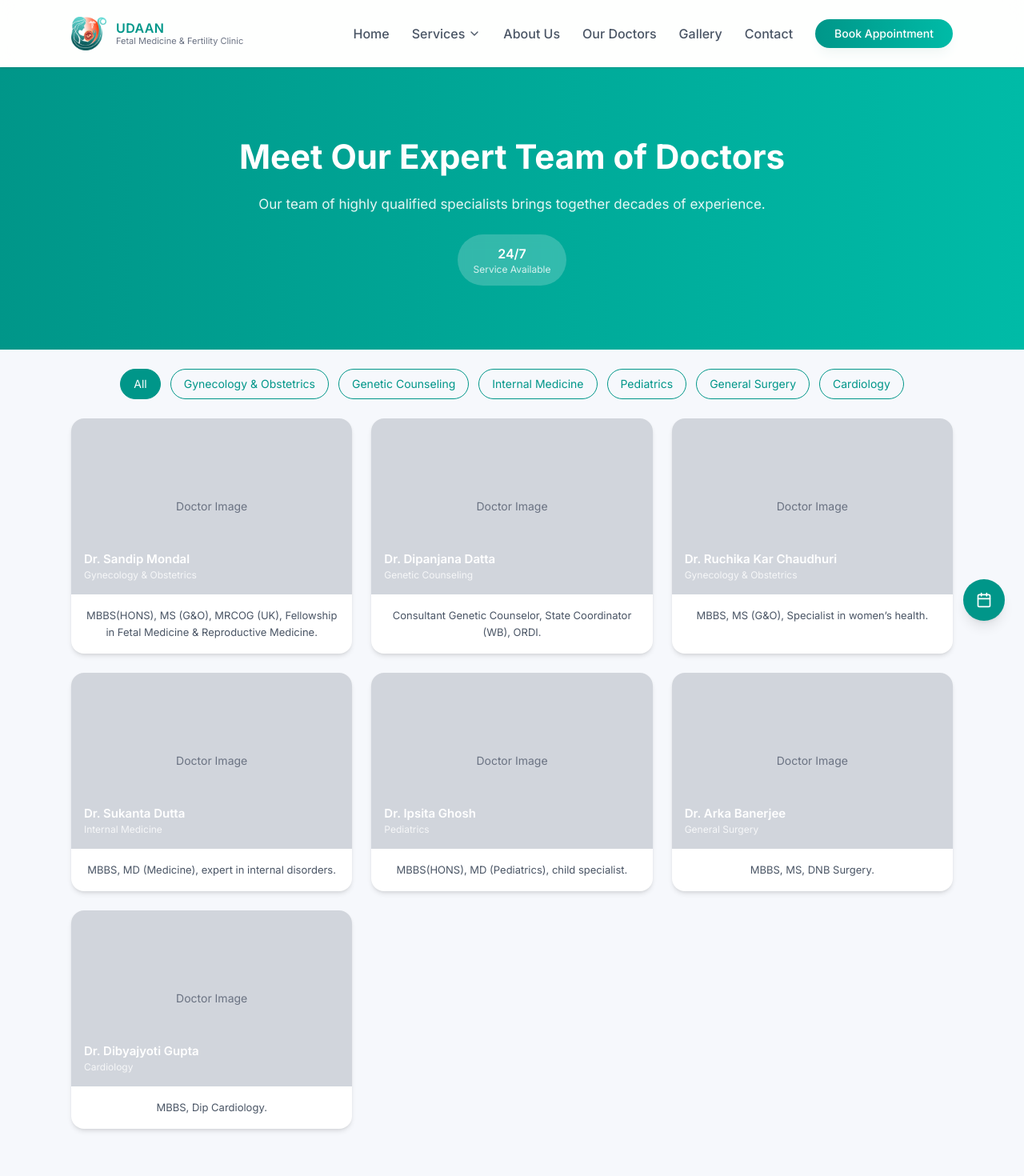
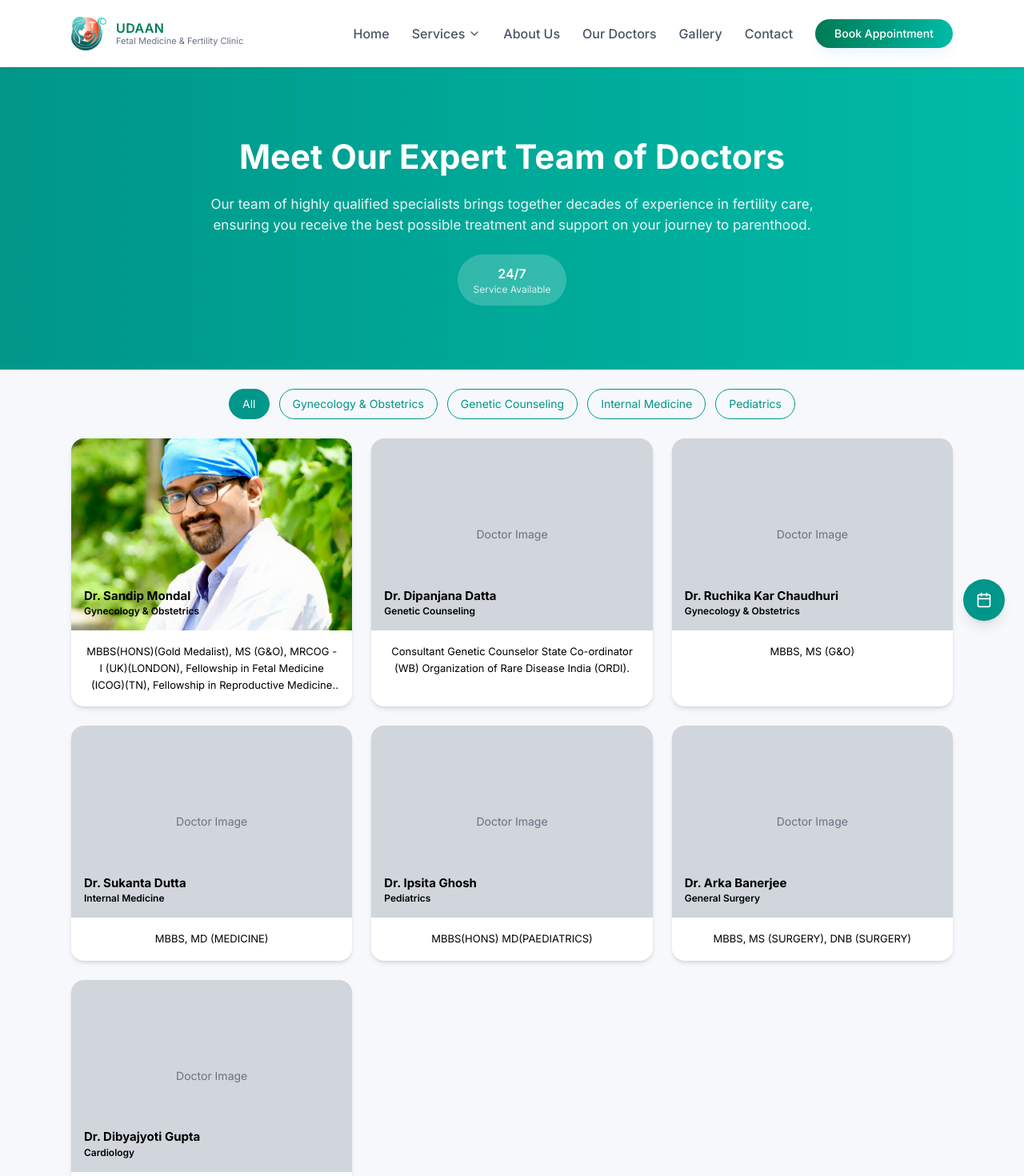
Before and after one commit to ananyaverma23/Udaan, a React (Vite) app: page /doctors in a window 1280 px wide. Shown: the top 1470 px of the page at 80% size. Built offline with nearby package versions, Linux system fonts and the light colour scheme.

Commit message:
Improvised UI

```diff
--- a/src/components/Hero.jsx
+++ b/src/components/Hero.jsx
@@ -1,7 +1,14 @@
 import Container from "./Container";
+import { Heart, Sparkles, Stethoscope } from "lucide-react";
 import { Link } from "react-router-dom";
 
 export default function Hero() {
+  const stats = [
+    { icon: Heart, value: "50+", label: "Happy Families" },
+    { icon: Sparkles, value: "50%", label: "Success Rate" },
+    { icon: Stethoscope, value: "7+", label: "Expert Doctors" },
+  ];
+
   return (
     <div
       className="relative text-white overflow-hidden"
@@ -40,6 +47,22 @@ export default function Hero() {
               specialists dedicated to helping you achieve your dream of parenthood.
             </p>
 
+            {/* STATS */}
+            <div className="flex flex-col sm:flex-row justify-between items-start sm:items-center gap-6 px-4 py-6 mb-4">
+              {stats.map((item, index) => {
+                const Icon = item.icon;
+                return (
+                  <div key={index} className="flex items-center gap-3 text-white">
+                    <Icon className="w-10 h-10 opacity-90 bg-white/20 rounded-lg p-2" />
+                    <div>
+                      <h3 className="text-lg font-semibold">{item.value}</h3>
+                      <p className="text-sm opacity-80">{item.label}</p>
+                    </div>
+                  </div>
+                );
+              })}
+            </div>
+
             <div className="flex flex-col sm:flex-row gap-3 sm:gap-4 justify-center">
               <Link to="/appointment">
                 <button className="w-full sm:w-auto bg-white text-teal-600 px-6 py-3 rounded-full text-xs sm:text-sm font-semibold hover:bg-gray-100 transition">
--- a/src/components/Navbar.jsx
+++ b/src/components/Navbar.jsx
@@ -97,28 +97,28 @@ export default function Navbar() {
           <Link to="/" className="flex items-center gap-3">
             <img src={UdaanLogo} alt="Udaan logo" className="w-10 h-10 sm:w-11 sm:h-11 object-contain" />
             <div className="leading-tight">
-              <p className="text-teal-600 font-semibold tracking-wide">UDAAN</p>
+              <p className="text-emerald-700 font-semibold tracking-wide">UDAAN</p>
               <p className="text-[11px] text-gray-500">Fetal Medicine & Fertility Clinic</p>
             </div>
           </Link>
 
           {/* DESKTOP MENU */}
           <div className="hidden md:flex items-center gap-7 text-[16px] text-gray-600 font-medium">
-            <Link to="/" className="hover:text-teal-600 transition">Home</Link>
+            <Link to="/" className="hover:text-emerald-600 transition">Home</Link>
             <div ref={servicesRef} className="relative">
-              <button onClick={() => setShowServices(!showServices)} className="flex items-center gap-1 hover:text-teal-600 transition">
+              <button onClick={() => setShowServices(!showServices)} className="flex items-center gap-1 hover:text-emerald-600 transition">
                 Services <ChevronDown size={16} className={showServices ? "rotate-180" : ""} />
               </button>
               {showServices && <div className="absolute top-12 left-0 z-50"><ServicesDropdown /></div>}
             </div>
-            <Link to="/about" className="hover:text-teal-600 transition">About Us</Link>
-            <Link to="/doctors" className="hover:text-teal-600 transition">Our Doctors</Link>
-            <Link to="/gallery" className="hover:text-teal-600 transition">Gallery</Link>
-            <Link to="/contact" className="hover:text-teal-600 transition">Contact</Link>
+            <Link to="/about" className="hover:text-emerald-600 transition">About Us</Link>
+            <Link to="/doctors" className="hover:text-emerald-600 transition">Our Doctors</Link>
+            <Link to="/gallery" className="hover:text-emerald-600 transition">Gallery</Link>
+            <Link to="/contact" className="hover:text-emerald-600 transition">Contact</Link>
 
             {/* Redirects to the internal Appointment Page */}
             <Link to="/appointment">
-              <button className="bg-gradient-to-r from-teal-600 to-teal-500 text-white px-6 py-2 rounded-full text-sm hover:scale-105 transition shadow-lg shadow-[#F0F7F4]">
+              <button className="bg-gradient-to-r from-emerald-700 to-teal-500 text-white px-6 py-2 rounded-full text-sm hover:scale-105 transition shadow-lg shadow-blue-50">
                 Book Appointment
               </button>
             </Link>
@@ -141,10 +141,10 @@ export default function Navbar() {
                 onClick={() => setIsServicesOpen(!isServicesOpen)}
                 className="flex justify-between items-center cursor-pointer mb-2"
               >
-                <p className={`${mobileTextStyle} transition-colors ${isServicesOpen ? "text-teal-600" : ""}`}>
+                <p className={`${mobileTextStyle} transition-colors ${isServicesOpen ? "text-blue-600" : ""}`}>
                   Our Services
                 </p>
-                {isServicesOpen ? <Minus size={18} className="text-teal-600" /> : <Plus size={18} className="text-gray-400" />}
+                {isServicesOpen ? <Minus size={18} className="text-blue-600" /> : <Plus size={18} className="text-gray-400" />}
               </div>
 
               {isServicesOpen && (
@@ -155,11 +155,11 @@ export default function Navbar() {
                         onClick={() => setMobileLevel1(mobileLevel1 === item.name ? null : item.name)}
                         className="flex justify-between items-center cursor-pointer"
                       >
-                        <span className={`${mobileTextStyle} transition-colors ${mobileLevel1 === item.name ? "text-teal-600" : ""}`}>
+                        <span className={`${mobileTextStyle} transition-colors ${mobileLevel1 === item.name ? "text-blue-600" : ""}`}>
                           {item.name}
                         </span>
                         {item.subItems ? (
-                          mobileLevel1 === item.name ? <Minus size={18} className="text-teal-600" /> : <Plus size={18} className="text-gray-400" />
+                          mobileLevel1 === item.name ? <Minus size={18} className="text-blue-600" /> : <Plus size={18} className="text-gray-400" />
                         ) : (
                           <Link to={item.path || "/"} onClick={() => setIsOpen(false)} className="text-gray-500 hover:text-blue-500">Visit</Link>
                         )}
@@ -212,7 +212,7 @@ export default function Navbar() {
 
             {/* Redirects to the internal Appointment Page */}
             <Link to="/appointment" onClick={() => setIsOpen(false)} className="mt-2">
-              <button className="w-full bg-gradient-to-r from-teal-600 to-teal-500 text-white py-4 rounded-xl font-bold shadow-lg">
+              <button className="w-full bg-gradient-to-r from-emerald-700 to-teal-500 text-white py-4 rounded-xl font-bold shadow-lg">
                 Book Appointment
               </button>
             </Link>
--- a/src/components/Stats.jsx
+++ b/src/components/Stats.jsx
@@ -2,7 +2,7 @@ import Container from "./Container";
 
 export default function Stats() {
   return (
-    <div className="bg-white border-b">
+      <div className="bg-white border-b border-[#cb6d5e] transition-all duration-300 hover:shadow-[0_2px_0_0_#cb6d5e]">
       <Container>
         <div className="text-center py-8">
 
--- a/src/pages/Doctors.jsx
+++ b/src/pages/Doctors.jsx
@@ -1,4 +1,5 @@
 import { useState } from "react";
+import { Link } from "react-router-dom";
 import Container from "../components/Container";
 import { Calendar } from "lucide-react";
 
@@ -9,38 +10,38 @@ export default function Doctors() {
     {
       name: "Dr. Sandip Mondal",
       dept: "Gynecology & Obstetrics",
-      desc: "MBBS(HONS), MS (G&O), MRCOG (UK), Fellowship in Fetal Medicine & Reproductive Medicine.",
-      // img: doc1
+      desc: "MBBS(HONS)(Gold Medalist), MS (G&O), MRCOG - I (UK)(LONDON), Fellowship in Fetal Medicine (ICOG)(TN), Fellowship in Reproductive Medicine (NOVA-WINGS IVF, AHMEDABAD), Fellowship in Advanced Laproscopic Surgery (FALS)",
+      img: "/Sandip Mondal.jpeg",
     },
     {
       name: "Dr. Dipanjana Datta",
       dept: "Genetic Counseling",
-      desc: "Consultant Genetic Counselor, State Coordinator (WB), ORDI.",
+      desc: "Consultant Genetic Counselor State Co-ordinator (WB) Organization of Rare Disease India (ORDI).",
     },
     {
       name: "Dr. Ruchika Kar Chaudhuri",
       dept: "Gynecology & Obstetrics",
-      desc: "MBBS, MS (G&O), Specialist in women’s health.",
+      desc: "MBBS, MS (G&O)",
     },
     {
       name: "Dr. Sukanta Dutta",
       dept: "Internal Medicine",
-      desc: "MBBS, MD (Medicine), expert in internal disorders.",
+      desc: "MBBS, MD (MEDICINE)",
     },
     {
       name: "Dr. Ipsita Ghosh",
       dept: "Pediatrics",
-      desc: "MBBS(HONS), MD (Pediatrics), child specialist.",
+      desc: "MBBS(HONS) MD(PAEDIATRICS)",
     },
     {
       name: "Dr. Arka Banerjee",
       dept: "General Surgery",
-      desc: "MBBS, MS, DNB Surgery.",
+      desc: "MBBS, MS (SURGERY), DNB (SURGERY)",
     },
     {
       name: "Dr. Dibyajyoti Gupta",
       dept: "Cardiology",
-      desc: "MBBS, Dip Cardiology.",
+      desc: "MBBS, Dip Cardiology (PGDCC)",
     },
   ];
 
@@ -50,8 +51,6 @@ export default function Doctors() {
     "Genetic Counseling",
     "Internal Medicine",
     "Pediatrics",
-    "General Surgery",
-    "Cardiology",
   ];
 
   const filtered =
@@ -72,7 +71,7 @@ export default function Doctors() {
             </h1>
 
             <p className="text-white/90 text-[14px] md:text-[17px] mb-6">
-              Our team of highly qualified specialists brings together decades of experience.
+              Our team of highly qualified specialists brings together decades of experience in fertility care, ensuring you receive the best possible treatment and support on your journey to parenthood.
             </p>
 
             <div className="inline-block bg-white/20 px-5 py-3 rounded-full backdrop-blur">
@@ -121,44 +120,46 @@ export default function Doctors() {
               >
 
                 {/* IMAGE */}
-                <div className="h-[220px] relative overflow-hidden">
+                <div className="relative h-[240px] overflow-hidden bg-slate-100">
 
-                  {/* PLACEHOLDER */}
-                  <div className="h-full w-full bg-gray-300 flex items-center justify-center text-gray-500 text-sm">
-                    Doctor Image
-                  </div>
-
-                  {/* USE THIS WHEN ADDING REAL IMAGE */}
-                  {/*
-                  <img
-                    src={doc.img}
-                    alt={doc.name}
-                    className="h-full w-full object-cover transition duration-500 group-hover:scale-105"
-                  />
-                  */}
+                  {doc.img ? (
+                    <img
+                      src={doc.img}
+                      alt={doc.name}
+                      className="absolute inset-0 h-full w-full object-cover transition duration-500 group-hover:scale-105"
+                      style={{ objectPosition: "center 10%" }}
+                    />
+                  ) : (
+                    <div className="absolute inset-0 flex h-full w-full items-center justify-center bg-gray-300 text-sm text-gray-500">
+                      Doctor Image
+                    </div>
+                  )}
 
                   {/* OVERLAY */}
                   <div className="absolute inset-0 bg-black/40 backdrop-blur-[2px] opacity-0 group-hover:opacity-100 transition duration-300" />
 
                   {/* NAME */}
-                  <div className="absolute bottom-0 left-0 w-full p-4 text-white z-10">
-                    <h3 className="font-semibold text-[15px]">{doc.name}</h3>
-                    <p className="text-xs text-white/80">{doc.dept}</p>
+                  <div className="absolute bottom-0 left-0 z-10 w-full p-4 text-black">
+                    <h3 className="text-[15px] font-bold">{doc.name}</h3>
+                    <p className="text-xs font-semibold text-black">{doc.dept}</p>
                   </div>
 
                   {/* HOVER BUTTON */}
-                  <div className="absolute inset-0 flex items-center justify-center opacity-0 group-hover:opacity-100 transition duration-300 z-20">
-                    <button className="flex items-center gap-2 bg-white text-teal-600 px-5 py-2 rounded-full text-sm font-medium shadow-md hover:scale-105 active:scale-95 transition">
+                  <div className="absolute inset-0 z-20 flex items-center justify-center opacity-0 transition duration-300 group-hover:opacity-100">
+                    <Link
+                      to="/appointment"
+                      className="flex items-center gap-2 rounded-full bg-white px-5 py-2 text-sm font-medium text-teal-600 shadow-md transition hover:scale-105 active:scale-95"
+                    >
                       <Calendar size={16} />
                       Book Appointment
-                    </button>
+                    </Link>
                   </div>
 
                 </div>
 
                 {/* DESC */}
                 <div className="p-4 text-center">
-                  <p className="text-[13px] text-gray-600 leading-relaxed line-clamp-3">
+                  <p className="text-[13px] text-black leading-relaxed line-clamp-3">
                     {doc.desc}
                   </p>
                 </div>
```
Also changed, not shown: public/Sandip Mondal.jpeg (added), 1 other file (tests, documents, lock files or other folders).
